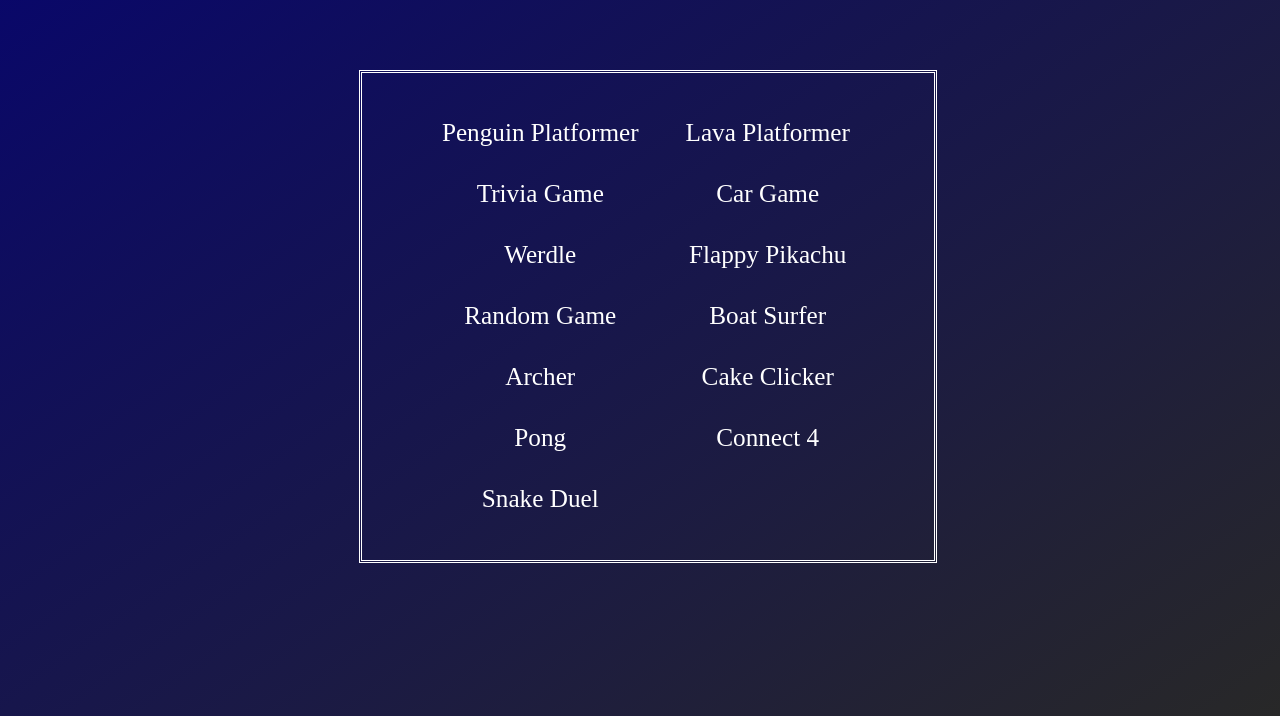
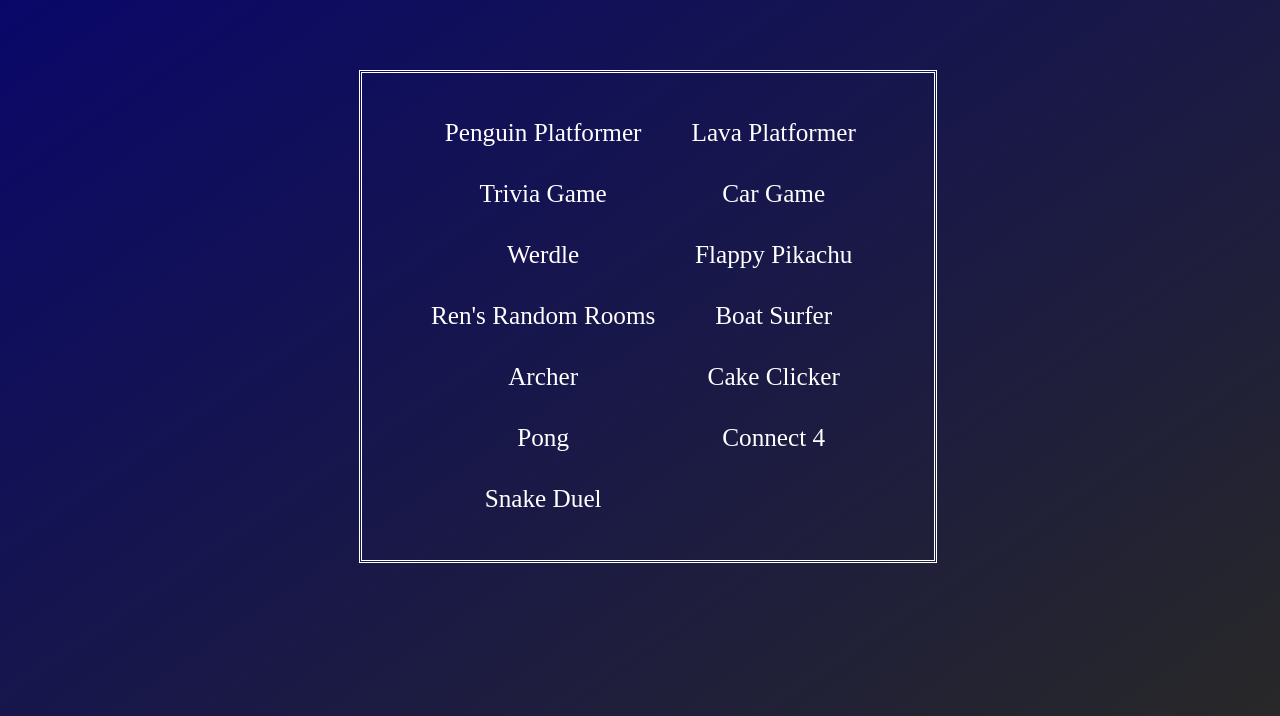
Before and after one commit to AadiCharpe/coderlab, a plain HTML site: page index.html in a window 1280 px wide. Shown: the part 174-890 px from the top of the page. Drawn offline with Linux system fonts and the light colour scheme.

Commit message:
ren's random rooms

```diff
--- a/index.html
+++ b/index.html
@@ -17,7 +17,7 @@
                 <a href="https://coderlab.work/penguin">Penguin Platformer</a>
                 <a href="https://coderlab.work/quiz">Trivia Game</a>
                 <a href="https://coderlab.work/werdle">Werdle</a>
-                <a href="https://coderlab.work/random">Random Game</a>
+                <a href="https://coderlab.work/random">Ren's Random Rooms</a>
                 <a href="https://coderlab.work/archer">Archer</a>
                 <a href="https://coderlab.work/pong">Pong</a>
                 <a href="https://aadicharpe.github.io/SnakeDuel/">Snake Duel</a>
```
